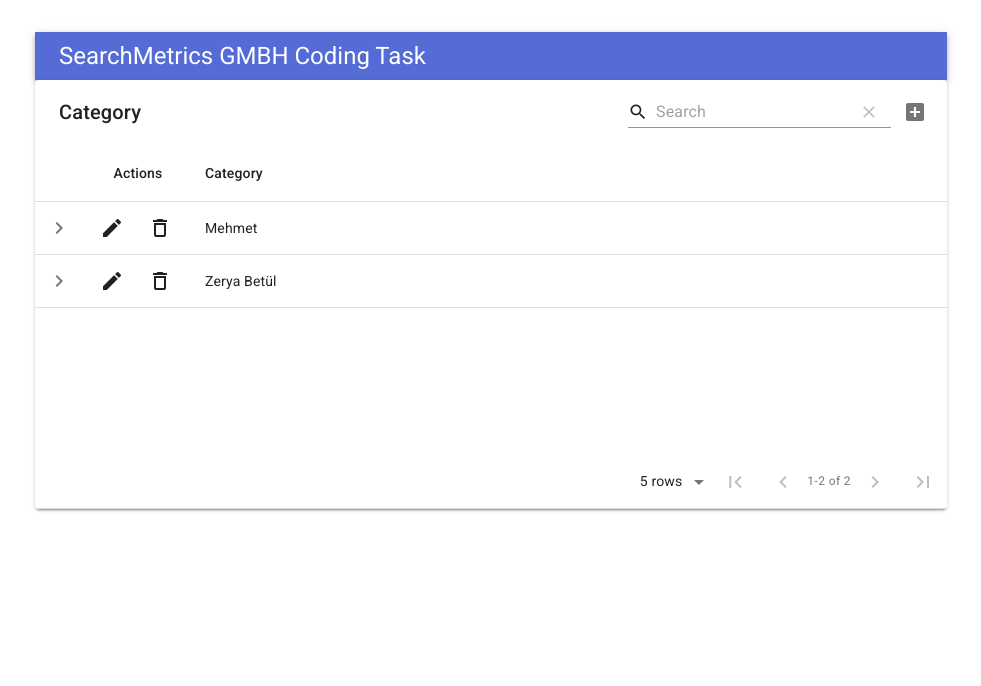
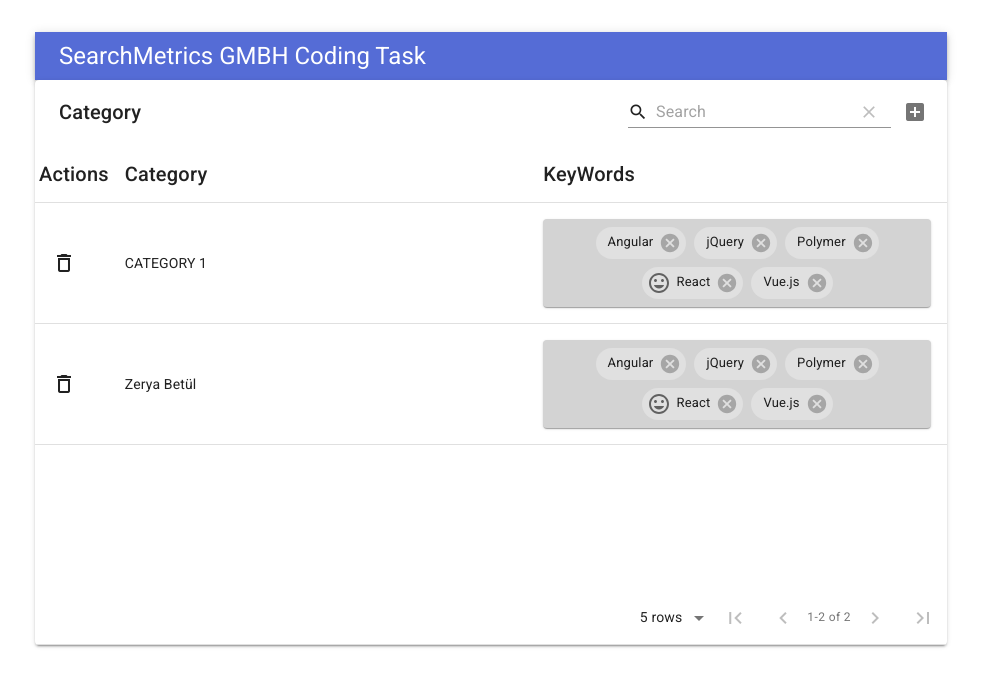
Before and after one commit to kirandeep123/Fully-Functional-Material-Graphql-Table, a React (Create React App) app: page / in a window 1280 px wide. Shown: the top 686 px of the page, without its empty margins (149-1130 px from the left). Built offline with nearby package versions, Linux system fonts and the light colour scheme.

Commit message:
ui change

```diff
--- a/src/Keywords.js
+++ b/src/Keywords.js
@@ -9,6 +9,7 @@
     display: 'flex',
     justifyContent: 'center',
     flexWrap: 'wrap',
+    backgroundColor:'#D3D3D3',
     padding: theme.spacing(0.5),
   },
   chip: {
--- a/src/Main.js
+++ b/src/Main.js
@@ -1,90 +1,32 @@
 import React from "react";
 import MaterialTable from "material-table";
-import Grid from "@material-ui/core/Grid";
-import Typography from "@material-ui/core/Typography";
-import { makeStyles } from "@material-ui/core/styles";
-import List from "@material-ui/core/List";
-import ListItem from "@material-ui/core/ListItem";
-import ListItemAvatar from "@material-ui/core/ListItemAvatar";
-import Avatar from "@material-ui/core/Avatar";
-import ListItemText from "@material-ui/core/ListItemText";
-import IconButton from "@material-ui/core/IconButton";
-import ListItemSecondaryAction from "@material-ui/core/ListItemSecondaryAction";
-import DeleteIcon from "@material-ui/icons/Delete";
-import { textAlign } from "@material-ui/system";
-
-const useStyles = makeStyles(theme => ({
-  root: {
-    flexGrow: 1,
-    maxWidth: 752
-  },
-  demo: {
-    backgroundColor: theme.palette.background.paper
-  },
-  title: {
-    margin: theme.spacing(4, 0, 2),
-    textAlign:'center'
-  }
-}));
+import Keywords from "./Keywords";
 
 export default function Main() {
-  const classes = useStyles();
-  const [dense, setDense] = React.useState(false);
-  const [secondary, setSecondary] = React.useState(false);
-
   const [state, setState] = React.useState({
-    columns: [{ title: "Category", field: "category" }],
+    columns: [
+      { title: "Category", field: "category" },
+      { title: "KeyWords", field: "keywords" }
+    ],
     data: [
-      { category: "Mehmet" },
+      { category: "CATEGORY 1 ", keywords: <Keywords /> },
       {
-        category: "Zerya Betül"
+        category: "Zerya Betül",
+        keywords: <Keywords />
       }
     ]
   });
 
-  function generate(element) {
-    return [0, 1, 2].map(value =>
-      React.cloneElement(element, {
-        key: value
-      })
-    );
-  }
-
   return (
+    <React.Fragment>
       <MaterialTable
         title="Category"
         columns={state.columns}
         data={state.data}
-      detailPanel={rowData => {
-        return (
-          <Grid item xs={12} md={6}>
-            <Typography variant="h6" className={classes.title}>
-              Keywords
-            </Typography>
-            <div className={classes.demo}>
-              <List dense={dense}>
-                {generate(
-                  <ListItem>
-                    <ListItemAvatar>
-                      {/* Add Keywords Functionality here */}
-                    </ListItemAvatar>
-                    <ListItemText
-                      primary="Single-line item"
-                      secondary={secondary ? "Secondary text" : null}
-                    />
-
-                    {/* Delete Keyword functionality */ }
-                    <ListItemSecondaryAction>
-                      <IconButton edge="end" aria-label="delete">
-                        <DeleteIcon />
-                      </IconButton>
-                    </ListItemSecondaryAction>
-                  </ListItem>
-                )}
-              </List>
-            </div>
-          </Grid>
-        );
+        options={{
+          headerStyle: {
+            fontSize: "20px"
+          }
         }}
         editable={{
           onRowAdd: newData =>
@@ -93,15 +35,6 @@
                 resolve();
                 const data = [...state.data];
                 data.push(newData);
-              setState({ ...state, data });
-            }, 600);
-          }),
-        onRowUpdate: (newData, oldData) =>
-          new Promise(resolve => {
-            setTimeout(() => {
-              resolve();
-              const data = [...state.data];
-              data[data.indexOf(oldData)] = newData;
                 setState({ ...state, data });
               }, 600);
             }),
@@ -116,5 +49,6 @@
             })
         }}
       />
+    </React.Fragment>
   );
 }
```
Also changed, not shown: src/App.js (line endings or trailing spaces). Lines whose indentation alone changed are shown as unchanged.
